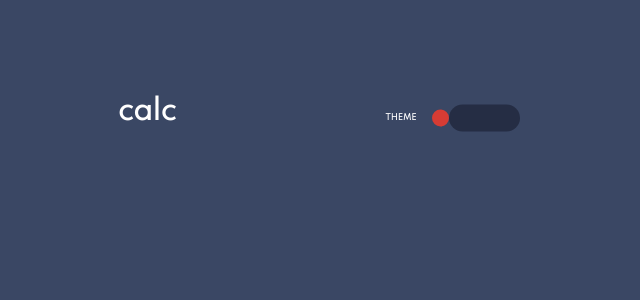
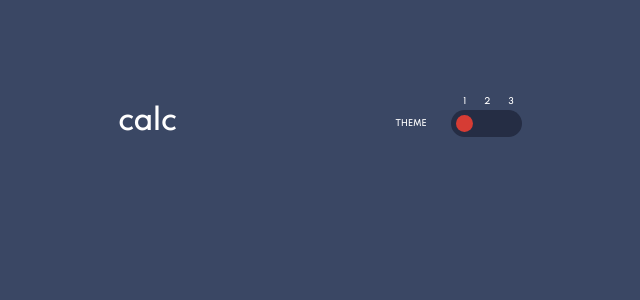
Before and after one commit to loganrennick/calculator-app, an Angular app: page / in a window 1280 px wide. Shown: the top 300 px of the page, without its empty margins (321-961 px from the left). Built offline with nearby package versions, Linux system fonts and the light colour scheme.

Commit message:
created calculator header

```diff
--- a/src/app/app.component.html
+++ b/src/app/app.component.html
@@ -7,9 +7,30 @@
         </div>
         <div class="col-6">
           <div class="d-flex flex-row-reverse">
-            <img class="switch" src="../assets/Switch.svg" alt="switch">
-            <img class="knob" src="../assets/Knob.svg" alt="knob">
-            <p>THEME</p>
+            <div class="d-grid switch-container">
+              <div class="item-knob-1">
+                <img class="knob" src="../assets/Knob.svg" alt="knob">
+              </div>
+              <div class="item-knob-2" hidden>
+                <img class="knob" src="../assets/Knob.svg" alt="knob">
+              </div>
+              <div class="item-knob-3" hidden>
+                <img class="knob" src="../assets/Knob.svg" alt="knob">
+              </div>
+              <div class="item-switch">
+                <img class="switch" src="../assets/Switch.svg" alt="switch">
+              </div>
+              <div class="item-1">
+                <p>1</p>
+              </div>
+              <div class="item-2">
+                <p>2</p>
+              </div>
+              <div class="item-3">
+                <p>3</p>
+              </div>
+            </div>
+            <p class="theme">THEME</p>
           </div>
         </div>
       </div>
--- a/src/app/app.component.sass
+++ b/src/app/app.component.sass
@@ -6,12 +6,50 @@
 h4
     font-weight: 700
     font-size: 1.7em
+    margin-top: 10px
 p
     margin-top: 2em
     font-size: 0.5em
     font-weight: 800
-.switch
+.switch-container
+    grid-template-columns: 24px 24px 24px
+    grid-template-rows: 14px 28px
+.item-switch
+    grid-column-start: 1
+    grid-column-end: 4
+    grid-row-start: 2
+    margin-left: 3px
     z-index: 1
-.knob
-    margin-left: 1em
-    z-index: 2
+.item-1
+    grid-column-start: 1
+    grid-row-start: 1
+    p
+        margin-top: 0
+        margin-bottom: 0
+        margin-left: 15px
+        font-weight: 800
+.item-2
+    grid-column-start: 2
+    grid-row-start: 1
+    p
+        margin-top: 0
+        margin-bottom: 0
+        margin-left: 12px
+        font-weight: 800
+.item-3
+    grid-column-start: 3
+    grid-row-start: 1
+    p
+        margin-top: 0
+        margin-bottom: 0
+        margin-left: 12px
+        font-weight: 800
+.item-knob-1
+    grid-column-start: 1
+    grid-row-start: 2
+    margin-left: 8px
+    margin-top: 1px
+    z-index: 5
+.theme
+    margin-right: 22px
+    margin-top: 22px
```
Also changed, not shown: 1 other file (tests, documents, lock files or other folders).
